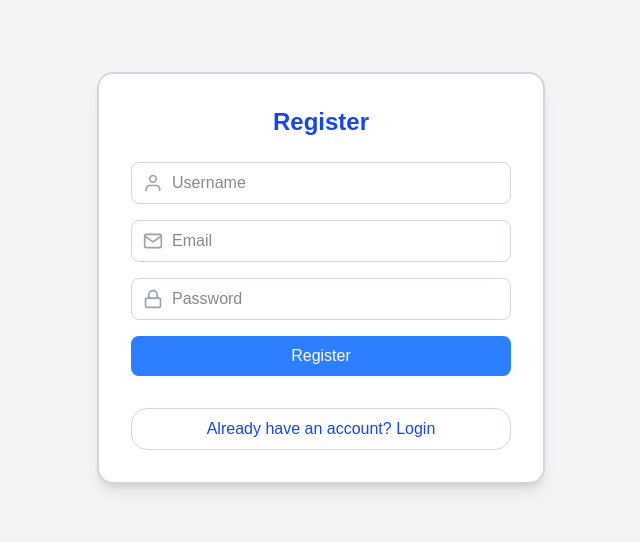
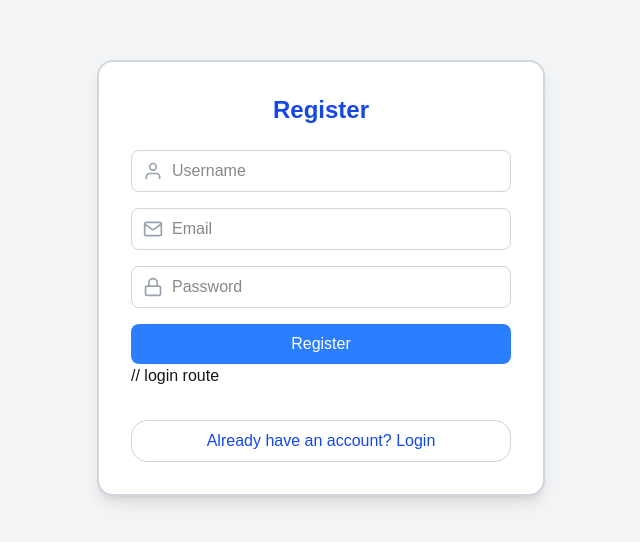
Before and after one commit to Abdigithub13/movie_recommendation, a Next.js app in the folder frontend/: page /register in a window 1280 px wide. Shown: the part 122-664 px from the top of the page, without its empty margins (319-959 px from the left). Built offline with nearby package versions, Linux system fonts and the light colour scheme; no server answers.

Commit message:
register updated

```diff
--- a/frontend/app/register/page.tsx
+++ b/frontend/app/register/page.tsx
@@ -92,6 +92,7 @@ export default function RegisterPage() {
             {loading ? "Registering..." : "Register"}
           </button>
         </form>
+        // login route
         <div className="mt-6 flex flex-col gap-2">
           <button
             onClick={() => router.push("/login")}
```
